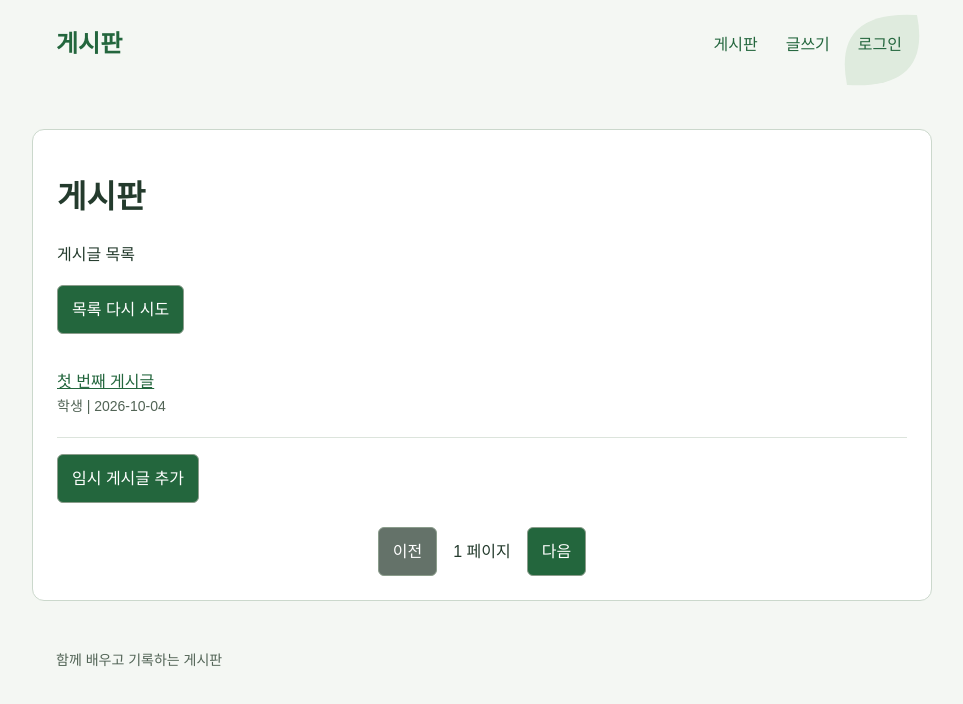
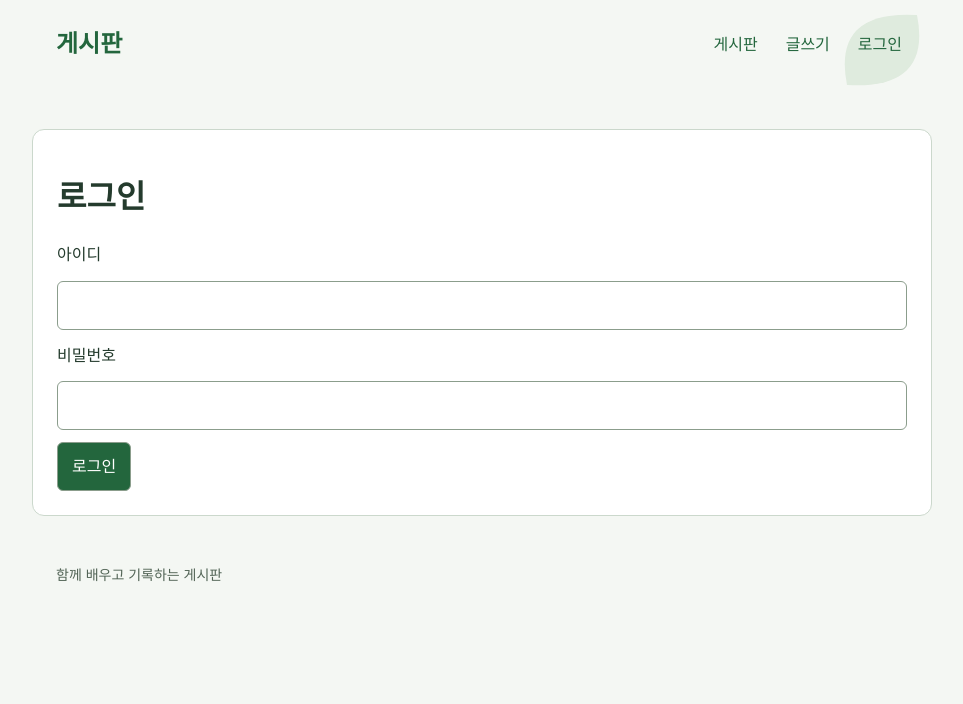
Before and after one commit to Galgay/green-board-front-react-2026, a React (Vite) app: page / in a window 1280 px wide. Shown: the top 704 px of the page, without its empty margins (158-1121 px from the left). Built offline with nearby package versions, Linux system fonts and the light colour scheme.

Commit message:
REACT 13, 15 | 로그인 및 게시글 목록 조회 기능 구현

```diff
--- a/src/App.jsx
+++ b/src/App.jsx
@@ -1,5 +1,5 @@
-import { useState } from "react";
-import { Route, Routes } from "react-router-dom";
+import {useState} from "react";
+import {Route, Routes} from "react-router-dom";
 import BoardFooter from "./components/BoardFooter";
 import BoardHeader from "./components/BoardHeader";
 import PostList from "./components/PostList";
@@ -10,41 +10,24 @@
 
 export default function App() {
   const [isLoggedIn, setIsLoggedIn] = useState(false);
-
-  const [posts, setPosts] = useState([
-    {id: 1, title: "첫 번째 게시글", authorNickname: "학생", createdDatetime: "2026-10-04", content: "우끼끼"},
-    {id: 2, title: "두 번째 게시글", authorNickname: "강사", createdDatetime: "2026-10-04", content: "바나나"},
-  ]);
-
-  function addPracticePost(){
-    const id = Date.now();
-    setPosts((currentPosts) => [
-      {
-        id,
-        title: `임시 게시글 ${currentPosts.length}`,
-        authorNickname: "학생",
-        createdDatetime: "2026-10-04"
-      },
-      ...currentPosts,
-    ]);
-  }
+  const [token , setToken] = useState(() => localStorage.getItem("accessToken"));
 
   function savePost(post) {
-    setPosts((currentPosts) => [
-      {id:Date.now(), ...post, authorNickname: "학생", createdDatetime: "2026-10-04"},
-      ...currentPosts,
-    ]);
+    // setPosts((currentPosts) => [
+    //   {id:Date.now(), ...post, authorNickname: "학생", createdDatetime: "2026-10-04"},
+    //   ...currentPosts,
+    // ]);
   }
 
   return (
     <>
       <BoardHeader isLoggedIn={isLoggedIn} onLogout={() => setIsLoggedIn(false)}/>
       <Routes>
-        <Route path="/" element={<PostList posts={posts} onAddPracticePost={addPracticePost} />} />
-        <Route path="/posts" element={<PostList posts={posts} onAddPracticePost={addPracticePost} />} />
+        <Route path="/" element={token ? <PostList token={token}/> : <Login onLogin={setToken} />} />
+        <Route path="/posts" element={token ? <PostList token={token}/> : <Login onLogin={setToken} />} />
         <Route path="/posts/new" element={<PostForm onSave={savePost} />} />
-        <Route path="/posts/:postId" element={<PostDetail posts={posts} />} />
-        <Route path="/login" element={<Login onLogin={() => setIsLoggedIn(true)} />} />
+        <Route path="/posts/:postId" element={<PostDetail />} />
+        <Route path="/login" element={<Login onLogin={setToken} />} />
       </Routes>
       <BoardFooter />
     </>
--- a/src/components/Login.jsx
+++ b/src/components/Login.jsx
@@ -1,12 +1,54 @@
-export default function Login( {onLogin} ){
+import {useState} from "react";
+import {useNavigate} from "react-router-dom";
+
+export default function Login( {onLogin} ) {
+    const [username, setUsername] = useState('');
+    const [password, setPassword] = useState('');
+    const [message, setMessage] = useState('');
+    const navigate = useNavigate();
+
+    async function handleSubmit(event) {
+        event.preventDefault();
+        try {
+            const response = await fetch(
+              `http://127.0.0.1:8080/api/user/login`,
+            {
+                method: "POST",
+                headers: { "Content-Type": "application/json" },
+                body: JSON.stringify({ username, password }),
+            });
+
+            const result = await response.json();
+            if (!response.ok || !result.success) {
+                throw new Error(result.message);
+            }
+            localStorage.setItem("accessToken", result.data.accessToken);
+            onLogin(result.data.accessToken);
+            navigate("/posts");
+        } catch (error) {
+            setMessage(error.message);
+        }
+    }
+
     return <main>
         <h1>로그인</h1>
-        <form id="login-form" onSubmit={(event) => {event.preventDefault(); onLogin();}}>
+        <form id="login-form" onSubmit={handleSubmit}>
             <label htmlFor="username">아이디</label>
-            <input id="username" name="username" />
+            <input
+              id="username"
+              name="username"
+              value={username}
+              onChange={(event) =>
+                setUsername(event.target.value)}/>
             <label htmlFor="password">비밀번호</label>
-            <input id="password" name="password" type="password" />
-            <p id="login-message" role="alert" hidden></p>
+            <input
+              id="password"
+              name="password"
+              type="password"
+              value={password}
+            onChange={(event) =>
+              setPassword(event.target.value)}/>
+            {message && <p id="login-message" role="alert">{message}</p>}
             <button type="submit">로그인</button>
         </form>
     </main>
--- a/src/components/PostList.jsx
+++ b/src/components/PostList.jsx
@@ -1,22 +1,39 @@
 import { useSearchParams } from "react-router-dom";
 import PostItem from "./PostItem.jsx";
+import {useEffect, useState} from "react";
 
-export default function PostList({posts, onAddPracticePost}){
+export default function PostList({ token }){
     const [searchParams, setSearchParams] = useSearchParams();
-    const totalPages = Math.max(1, posts.length);
+    const [posts, setPosts] = useState([]);
+    const [totalPages, setTotalPages] = useState(0);
     const requestedPage = Number(searchParams.get("page"));
+    const [message, setMessage] = useState("게시글 목록");
     let page = 1;
     if(Number.isSafeInteger(requestedPage) && requestedPage > 0){
-        page = Math.min(requestedPage, totalPages);
+        page = requestedPage;
     }
+
+    useEffect(() => {
+        fetch(`http://127.0.0.1:8080/api/board?page=${page - 1}&size=10`,
+          { headers: { Authorization: `Bearer ${token}` } })
+          .then((response) => response.json())
+          .then((result) => {
+              if (!result.success) {
+                  throw new Error(result.message);
+              }
+              setPosts(result.data.content);
+              setTotalPages(result.data.totalPages);
+              setMessage(`전체 ${result.data.totalElements}개`);
+          })
+          .catch(() => setMessage("게시글을 불러올 수 없습니다."));
+    }, [page, token]);
 
     return <main>
         <h1>게시판</h1>
-        <p id="list-message" role="status">게시글 목록</p>
-        <button id="retry-list" type="button">목록 다시 시도</button>
+        <p id="list-message" role="status">{message}</p>
+        <button id="retry-list" type="button" hidden>목록 다시 시도</button>
 
-        <PostListItem posts={posts.slice(page - 1, page)} />
-        <button type="button" onClick={onAddPracticePost}>임시 게시글 추가</button>
+        <PostListItem posts={posts} />
 
         <div className="pagination" aria-label="페이지 이동">
           <button
@@ -24,7 +41,7 @@
             type="button"
             disabled={page === 1}
             onClick={() => setSearchParams({page: String(page-1)})}>이전</button>
-          <span id="page-number">1 페이지</span>
+          <span id="page-number">{totalPages === 0 ? "0페이지" : `${page} / ${totalPages}페이지`}</span>
           <button
             id="next-page"
             type="button"
```
